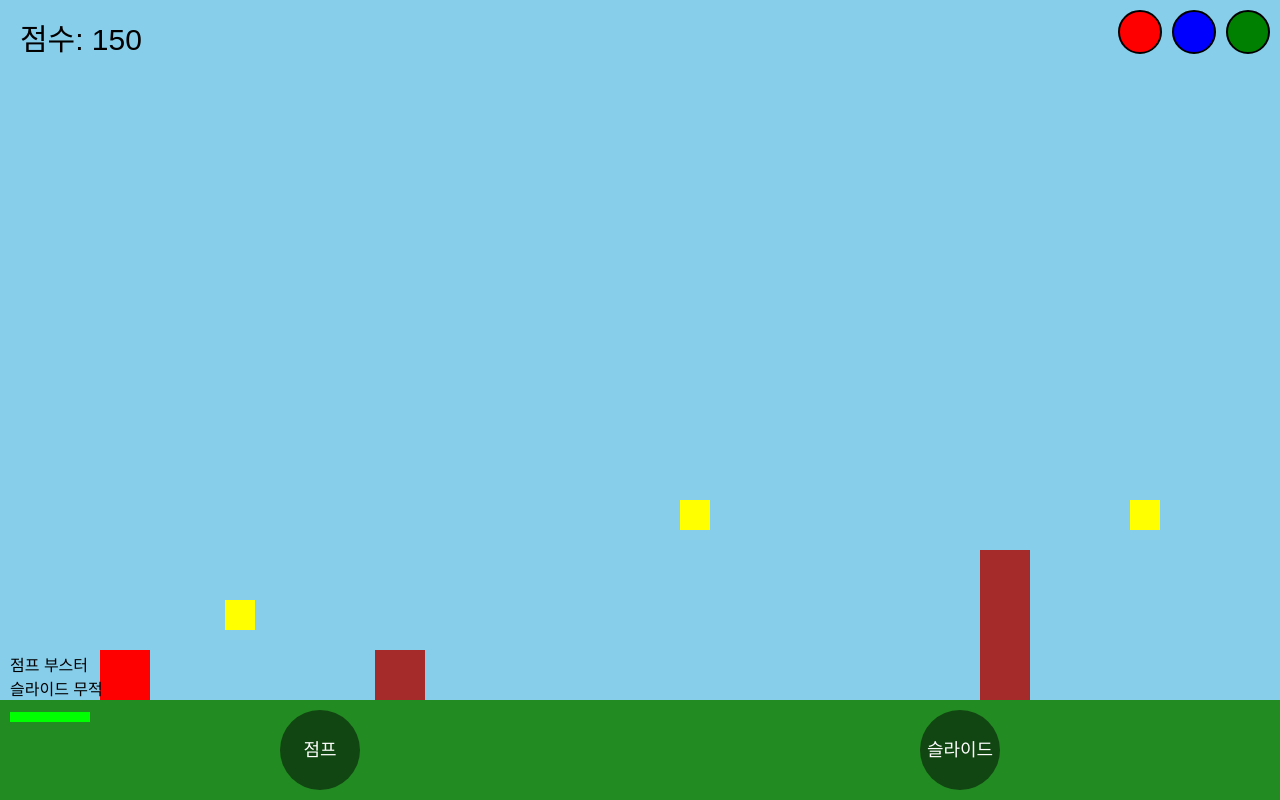
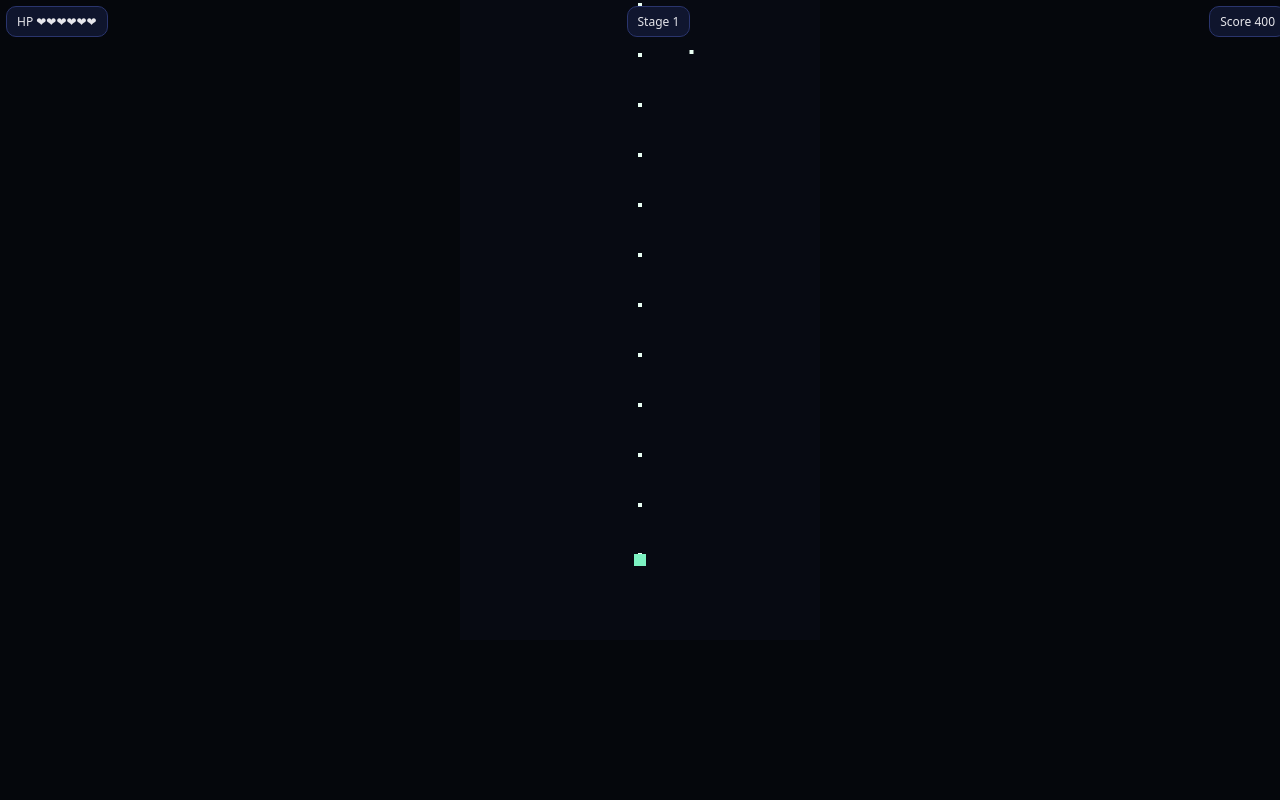
Before and after one commit to p01024958205-hue/minigame, a plain HTML site: page index.html in a window 1280 px wide. Drawn offline with Linux system fonts and the light colour scheme.

Commit message:
Update index.html

```diff
--- a/index.html
+++ b/index.html
@@ -1,177 +1,171 @@
 <!DOCTYPE html>
 <html lang="ko">
 <head>
-<meta charset="UTF-8">
-<meta name="viewport" content="width=device-width, initial-scale=1.0, user-scalable=no">
-<title>모바일 러너 파티클 업그레이드</title>
+<meta charset="UTF-8" />
+<title>Glass Orchard Mobile</title>
+<meta name="viewport" content="width=device-width, initial-scale=1.0, user-scalable=no" />
 <style>
-body { margin:0; overflow:hidden; font-family:sans-serif; background:#87ceeb; }
-canvas { display:block; background:#87ceeb; }
-#ui { position:absolute; bottom:10px; width:100%; display:flex; justify-content:space-around; }
-.btn { width:80px; height:80px; border-radius:50%; background:rgba(0,0,0,0.5);
-  color:white; font-size:18px; text-align:center; line-height:80px; user-select:none; }
-#skins { position:absolute; top:10px; right:10px; display:flex; gap:10px; }
-.skinBtn { width:40px; height:40px; border-radius:50%; border:2px solid black; cursor:pointer; }
-.cooldown { position:absolute; top:60px; width:80px; height:10px; background:rgba(0,0,0,0.3); }
-.fill { height:100%; background:lime; }
+  html,body{margin:0;padding:0;background:#05070c;color:#e6e6eb;touch-action:none;font-family:system-ui}
+  canvas{display:block;margin:0 auto;background:#070a12}
+  #hud{position:fixed;left:0;top:0;width:100%;display:flex;justify-content:space-between;gap:6px;padding:6px;z-index:10}
+  .chip{background:rgba(20,28,60,.7);border:1px solid #2a356d;border-radius:10px;padding:6px 10px;font-size:12px}
+  #overlay{position:fixed;inset:0;display:none;align-items:center;justify-content:center;background:rgba(0,0,0,.75);z-index:20}
+  #panel{background:#0e1533;border-radius:16px;padding:18px;width:86%;max-width:360px;text-align:center}
+  button{background:#1a2455;color:#fff;border:1px solid #3344aa;border-radius:10px;padding:10px 14px;margin-top:10px}
 </style>
 </head>
 <body>
-<canvas id="game"></canvas>
-<div id="ui">
-  <div class="btn" id="jumpBtn">점프</div>
-  <div class="btn" id="slideBtn">슬라이드</div>
+<div id="hud">
+  <div class="chip" id="hp"></div>
+  <div class="chip" id="stage"></div>
+  <div class="chip" id="score"></div>
 </div>
-<div id="skins">
-  <div class="skinBtn" style="background:red;" data-skin="red"></div>
-  <div class="skinBtn" style="background:blue;" data-skin="blue"></div>
-  <div class="skinBtn" style="background:green;" data-skin="green"></div>
+<canvas id="c" width="360" height="640"></canvas>
+<div id="overlay">
+  <div id="panel">
+    <h2 id="endTitle"></h2>
+    <p id="endText"></p>
+    <button onclick="restart()">다시하기</button>
+  </div>
 </div>
-<div style="position:absolute; bottom:100px; left:10px;">
-  <div>점프 부스터</div>
-  <div class="cooldown"><div id="jumpCD" class="fill"></div></div>
-  <div>슬라이드 무적</div>
-  <div class="cooldown"><div id="slideCD" class="fill"></div></div>
-</div>
+<script>
+/* =====================================================
+   GLASS ORCHARD — MOBILE EXPANDED EDITION
+   - 모바일 터치 조작
+   - BGM / SFX
+   - 보스 페이즈 전환
+   - 성장 트리 (씨앗 진화)
+   - 스테이지 분기 & 엔딩
+===================================================== */
 
-<audio id="jumpSound"><source src="https://actions.google.com/sounds/v1/foley/swish.ogg" type="audio/ogg"></audio>
-<audio id="slideSound"><source src="https://actions.google.com/sounds/v1/foley/metal_slide.ogg" type="audio/ogg"></audio>
+const canvas=document.getElementById('c');
+const ctx=canvas.getContext('2d');
+const W=canvas.width,H=canvas.height;
 
-<script>
-const canvas = document.getElementById("game");
-const ctx = canvas.getContext("2d");
-
-function resizeCanvas(){
-  if(window.innerWidth > window.innerHeight){
-    canvas.width = window.innerWidth; canvas.height = window.innerHeight;
-  } else {
-    canvas.width = window.innerHeight; canvas.height = window.innerWidth;
-  }
-}
-window.addEventListener('resize', resizeCanvas);
-resizeCanvas();
-
-let player = {x:100, y:canvas.height-150, width:50, height:50, vy:0, jumping:false, sliding:false, skin:"red"};
-let gravity=1, obstacles=[], coins=[], distance=0, speed=5, score=0;
-let jumpSkillReady=true, slideSkillReady=true;
-let jumpCD=document.getElementById("jumpCD"), slideCD=document.getElementById("slideCD");
-let effects=[], particles=[];
-
-// 스킨 선택
-document.querySelectorAll(".skinBtn").forEach(btn=>{
-  btn.addEventListener("click",()=>{ player.skin = btn.dataset.skin; });
-});
-
-// 사운드
-const jumpSound = document.getElementById("jumpSound");
-const slideSound = document.getElementById("slideSound");
-
-// 터치
-document.getElementById("jumpBtn").addEventListener("touchstart", jump);
-document.getElementById("slideBtn").addEventListener("touchstart", slide);
-
-function jump(){
-  if(!player.jumping && !player.sliding){ player.vy=-18; player.jumping=true; }
-  else if(jumpSkillReady){
-    player.vy=-30; player.jumping=true; jumpSkillReady=false; jumpSound.play();
-    spawnJumpParticles();
-    let start=Date.now();
-    let interval=setInterval(()=>{
-      let elapsed=Date.now()-start;
-      jumpCD.style.width=Math.min(elapsed/10000*100,100)+"%";
-      if(elapsed>=10000){ jumpSkillReady=true; clearInterval(interval); jumpCD.style.width="100%"; }
-    },50);
-  }
+// ------------------ Audio (웹 오디오 API)
+const AudioCtx=window.AudioContext||window.webkitAudioContext;
+const audio=new AudioCtx();
+function tone(freq,dur=0.1,vol=0.2){
+  const o=audio.createOscillator();
+  const g=audio.createGain();
+  o.frequency.value=freq;o.type='sine';
+  g.gain.value=vol;
+  o.connect(g);g.connect(audio.destination);
+  o.start();o.stop(audio.currentTime+dur);
 }
 
-function slide(){
-  if(!player.jumping){
-    player.sliding=true;
-    let duration=500;
-    if(slideSkillReady){ duration=1000; slideSkillReady=false; slideSound.play(); spawnSlideParticles();
-      let start=Date.now(); let interval=setInterval(()=>{
-        let elapsed=Date.now()-start;
-        slideCD.style.width=Math.min(elapsed/10000*100,100)+"%";
-        if(elapsed>=10000){ slideSkillReady=true; clearInterval(interval); slideCD.style.width="100%"; }
-      },50);
-    }
-    setTimeout(()=>player.sliding=false, duration);
+// ------------------ Touch Input
+let touch={x:W/2,y:H*0.8,active:false};
+canvas.addEventListener('touchstart',e=>{audio.resume();touch.active=true;updateTouch(e)});
+canvas.addEventListener('touchmove',e=>updateTouch(e));
+canvas.addEventListener('touchend',()=>touch.active=false);
+function updateTouch(e){const r=canvas.getBoundingClientRect();const t=e.touches[0];touch.x=(t.clientX-r.left)*(W/r.width);touch.y=(t.clientY-r.top)*(H/r.height)}
+
+// ------------------ Utils
+const rnd=(a,b)=>Math.random()*(b-a)+a;
+const clamp=(v,a,b)=>Math.max(a,Math.min(b,v));
+
+// ------------------ Game State
+let score=0,stage=1,phase=1,ending="";
+let bullets=[],enemies=[],particles=[];
+
+const hudHP=document.getElementById('hp');
+const hudStage=document.getElementById('stage');
+const hudScore=document.getElementById('score');
+
+class Player{
+  constructor(){this.x=W/2;this.y=H-80;this.hp=6;this.cool=0;this.evo=0}
+  update(){
+    if(touch.active){this.x+=(touch.x-this.x)*0.15;this.y+=(touch.y-this.y)*0.15}
+    this.x=clamp(this.x,20,W-20);this.y=clamp(this.y,20,H-20);
+    if(this.cool<=0){shoot(this.x,this.y,-Math.PI/2);this.cool=10-this.evo*2}
+    this.cool--;
   }
+  draw(){ctx.fillStyle=['#7cf2c2','#9bb0ff','#ffd166'][this.evo];ctx.fillRect(this.x-6,this.y-6,12,12)}
 }
 
-// 장애물 & 코인
-function spawnObstacle(){ let h=Math.random()<0.5?50:150; obstacles.push({x:canvas.width,y:canvas.height-150-(h-50),width:50,height:h}); }
-function spawnCoin(){ let y=Math.random()<0.5?canvas.height-200:canvas.height-300; coins.push({x:canvas.width,y:y,width:30,height:30}); }
-setInterval(spawnObstacle,2000); setInterval(spawnCoin,1500);
-
-// 파티클
-function spawnJumpParticles(){
-  for(let i=0;i<20;i++){
-    particles.push({x:player.x+25, y:player.y+50, vx:(Math.random()-0.5)*5, vy:-Math.random()*5-2, life:30, color:"orange"});
+class Enemy{
+  constructor(type,x,y){this.type=type;this.x=x;this.y=y;this.hp=type==='boss'?60:3;this.t=0}
+  update(){this.t++;
+    if(this.type==='mob'){this.y+=1.2;if(this.t%60===0)ring(this.x,this.y,4,2)}
+    if(this.type==='boss'){
+      if(this.hp>40){ if(this.t%50===0)ring(this.x,this.y,8,2.5) }
+      else if(this.hp>20){ if(this.t%35===0)spiral(this.x,this.y,10,3) }
+      else{ if(this.t%20===0){ring(this.x,this.y,12,3.5);spiral(this.x,this.y,6,2)} }
+    }
   }
-}
-function spawnSlideParticles(){
-  for(let i=0;i<20;i++){
-    let angle=Math.random()*Math.PI*2;
-    particles.push({x:player.x+25, y:player.y+25, vx:Math.cos(angle)*2, vy:Math.sin(angle)*2, life:40, color:"rgba(0,255,255,0.5)"});
-  }
-}
-function drawParticles(){
-  for(let i=particles.length-1;i>=0;i--){
-    let p=particles[i];
-    ctx.fillStyle=p.color;
-    ctx.fillRect(p.x,p.y,5,5);
-    p.x+=p.vx; p.y+=p.vy; p.vy+=0.2; p.life--;
-    if(p.life<=0) particles.splice(i,1);
-  }
+  draw(){ctx.fillStyle=this.type==='boss'?'#ff7a7a':'#cfa56a';ctx.fillRect(this.x-12,this.y-12,24,24)}
 }
 
-// 게임 루프
-function gameLoop(){
-  ctx.clearRect(0,0,canvas.width,canvas.height);
-  ctx.fillStyle="#87ceeb"; ctx.fillRect(0,0,canvas.width,canvas.height);
-  ctx.fillStyle="#228B22"; ctx.fillRect(0,canvas.height-100,canvas.width,100);
+class Bullet{
+  constructor(x,y,vx,vy){this.x=x;this.y=y;this.vx=vx;this.vy=vy;this.life=120}
+  update(){this.x+=this.vx;this.y+=this.vy;this.life--}
+  draw(){ctx.fillStyle='#eafff4';ctx.fillRect(this.x-2,this.y-2,4,4)}
+}
 
-  // 플레이어
-  player.vy+=gravity; player.y+=player.vy;
-  if(player.y>canvas.height-150){ player.y=canvas.height-150; player.vy=0; player.jumping=false; }
-  ctx.fillStyle=player.skin;
-  if(player.sliding) ctx.fillRect(player.x,player.y+25,player.width,player.height-25);
-  else ctx.fillRect(player.x,player.y,player.width,player.height);
+function shoot(x,y,a){tone(880,0.05,0.05);bullets.push(new Bullet(x,y,Math.cos(a)*5,Math.sin(a)*5))}
+function ring(x,y,n,s){for(let i=0;i<n;i++)bullets.push(new Bullet(x,y,Math.cos(i*2*Math.PI/n)*s,Math.sin(i*2*Math.PI/n)*s))}
+function spiral(x,y,n,s){for(let i=0;i<n;i++)bullets.push(new Bullet(x,y,Math.cos(i*2*Math.PI/n+time*0.1)*s,Math.sin(i*2*Math.PI/n+time*0.1)*s))}
 
-  // 파티클
-  drawParticles();
+const player=new Player();
+let time=0;
 
-  // 장애물
-  ctx.fillStyle="brown";
-  for(let i=obstacles.length-1;i>=0;i--){
-    let ob=obstacles[i]; ob.x-=speed;
-    ctx.fillRect(ob.x,ob.y,ob.width,ob.height);
-    let px=player.x, py=player.y, pw=player.width, ph=player.sliding?player.height-25:player.height;
-    let ox=ob.x, oy=ob.y, ow=ob.width, oh=ob.height;
-    if(px<ox+ow && px+pw>ox && py<oy+oh && py+ph>oy){
-      if(player.sliding && !slideSkillReady) continue;
-      alert("게임 종료! 점수: "+score);
-      document.location.reload();
+function spawn(){ if(stage<3) enemies.push(new Enemy('mob',rnd(40,W-40),-20)); }
+
+function collide(a,b,r=12){return (a.x-b.x)**2+(a.y-b.y)**2<r*r}
+
+function update(){time++;
+  if(time%60===0 && enemies.length<5)spawn();
+  player.update();
+  enemies.forEach(e=>e.update());
+  bullets.forEach(b=>b.update());
+
+  for(let i=enemies.length-1;i>=0;i--){
+    const e=enemies[i];
+    if(collide(player,e)){player.hp--;tone(120,0.2,0.2);enemies.splice(i,1)}
+    for(let j=bullets.length-1;j>=0;j--){
+      const b=bullets[j];
+      if(collide(b,e,16)){e.hp--;bullets.splice(j,1);if(e.hp<=0){score+=100; if(e.type==='boss'){advanceStage()} enemies.splice(i,1)}break}
     }
-    if(ob.x+ob.width<0) obstacles.splice(i,1);
   }
 
-  // 코인
-  ctx.fillStyle="yellow";
-  for(let i=coins.length-1;i>=0;i--){
-    let c=coins[i]; c.x-=speed; ctx.fillRect(c.x,c.y,c.width,c.height);
-    let px=player.x, py=player.y, pw=player.width, ph=player.sliding?player.height-25:player.height;
-    if(px<c.x+c.width && px+pw>c.x && py<c.y+c.height && py+ph>c.y){ score+=10; coins.splice(i,1); continue; }
-    if(c.x+c.width<0) coins.splice(i,1);
-  }
+  bullets=bullets.filter(b=>b.life>0&&b.y>-20&&b.y<H+20);
 
-  ctx.fillStyle="black"; ctx.font="30px Arial"; ctx.fillText("점수: "+score,20,50);
-  distance+=speed; score=Math.floor(distance/10);
-  requestAnimationFrame(gameLoop);
+  if(player.hp<=0)gameOver(false);
 }
 
-gameLoop();
+function draw(){
+  ctx.fillStyle='#070a12';ctx.fillRect(0,0,W,H);
+  bullets.forEach(b=>b.draw());
+  enemies.forEach(e=>e.draw());
+  player.draw();
+}
+
+function loop(){update();draw();
+  hudHP.textContent='HP '+'❤'.repeat(player.hp);
+  hudStage.textContent='Stage '+stage;
+  hudScore.textContent='Score '+score;
+  if(!ended)requestAnimationFrame(loop);
+}
+
+let ended=false;
+function advanceStage(){
+  stage++;
+  player.evo=Math.min(2,player.evo+1); // 성장 트리 단순화
+  if(stage===3){enemies.push(new Enemy('boss',W/2,120))}
+  if(stage>3)gameOver(true);
+}
+
+function gameOver(clear){
+  ended=true;
+  document.getElementById('overlay').style.display='flex';
+  document.getElementById('endTitle').textContent=clear?'엔딩: 유리 과수원 해방':'패배';
+  document.getElementById('endText').textContent=clear?'씨앗은 새로운 숲이 된다.':'과수원에 다시 묻혔다.';
+}
+
+function restart(){location.reload()}
+
+loop();
 </script>
 </body>
 </html>
```
